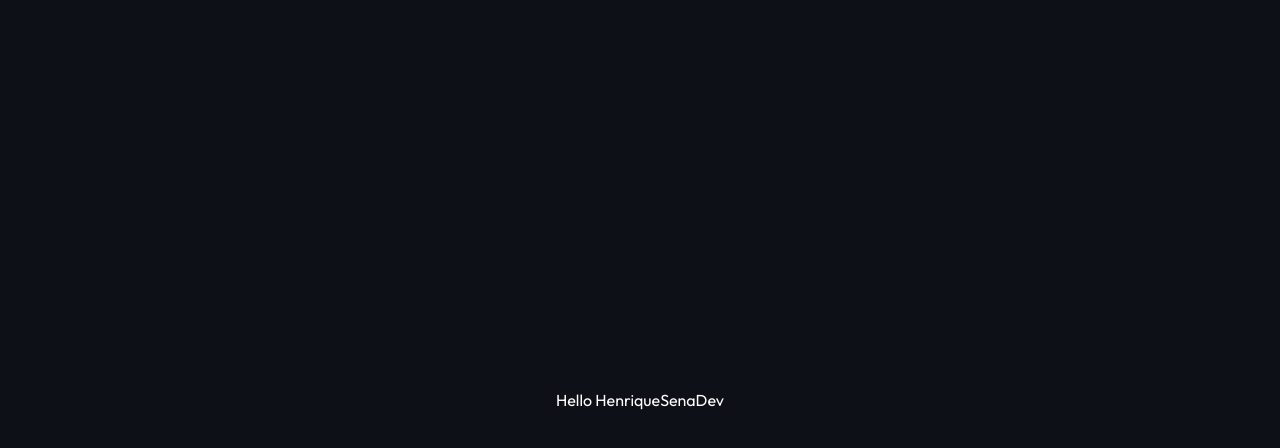
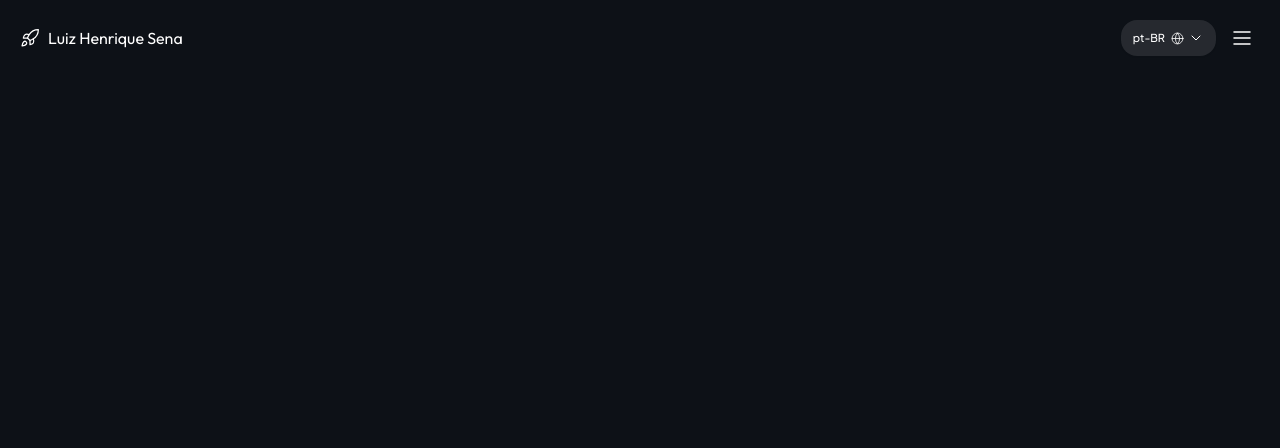
Before and after one commit to HenriqueSenaDev/developer-portfolio, a Next.js app: page / in a window 1280 px wide. Shown: the top 448 px of the page. Built offline with nearby package versions, Linux system fonts and the light colour scheme.

Commit message:
feat: home-page header and lang-selector

```diff
--- /dev/null
+++ b/src/app/(home)/header/index.tsx
@@ -0,0 +1,27 @@
+import { Button } from "@/components/button";
+import { MenuIcon, RocketIcon } from "lucide-react";
+import { LanguageSelector } from "./lang-selector";
+
+const Header = () => {
+  return (
+    <header className="flex items-center justify-between w-full max-w-screen-xl mx-auto p-5 gap-3">
+      <div className="flex items-center gap-2">
+        <RocketIcon className="flex-shrink-0 size-5" strokeWidth={1.5} />
+
+        <span className="text-sm min-[390px]:text-base">
+          Luiz Henrique Sena
+        </span>
+      </div>
+
+      <div className="flex items-center gap-2">
+        <LanguageSelector />
+
+        <Button variant="ghost" className="size-9 flex-shrink-0 p-0">
+          <MenuIcon className="!size-6" strokeWidth={1.5} />
+        </Button>
+      </div>
+    </header>
+  );
+};
+
+export default Header;
--- /dev/null
+++ b/src/app/(home)/header/lang-selector/index.tsx
@@ -0,0 +1,30 @@
+import { PlusJakartaSansFontFamily } from "@/assets/fonts";
+import {
+  Select,
+  SelectContent,
+  SelectItem,
+  SelectTrigger,
+  SelectValue,
+} from "@/components/select";
+import { GlobeIcon } from "lucide-react";
+
+export const LanguageSelector = () => {
+  return (
+    <Select value="pt-BR">
+      <SelectTrigger
+        className={`h-9 px-3 py-2 rounded-2xl bg-secondary border-none font-medium text-[11px] ${PlusJakartaSansFontFamily.className}`}
+      >
+        <div className="flex items-center gap-[6px]">
+          <SelectValue />
+          <GlobeIcon size={13} strokeWidth={1.5} />
+        </div>
+      </SelectTrigger>
+      <SelectContent>
+        <SelectItem value="pt-BR">pt-BR</SelectItem>
+        <SelectItem disabled value="en-US">
+          en-Us
+        </SelectItem>
+      </SelectContent>
+    </Select>
+  );
+};
--- /dev/null
+++ b/src/app/(home)/page.tsx
@@ -0,0 +1,9 @@
+import Header from "./header";
+
+export default function Home() {
+  return (
+    <div className="h-screen">
+      <Header />
+    </div>
+  );
+}
--- a/src/app/page.tsx
+++ /dev/null
@@ -1,7 +0,0 @@
-export default function Home() {
-  return (
-    <div className="h-screen flex items-center justify-center">
-      <h1>Hello HenriqueSenaDev</h1>
-    </div>
-  );
-}
```
